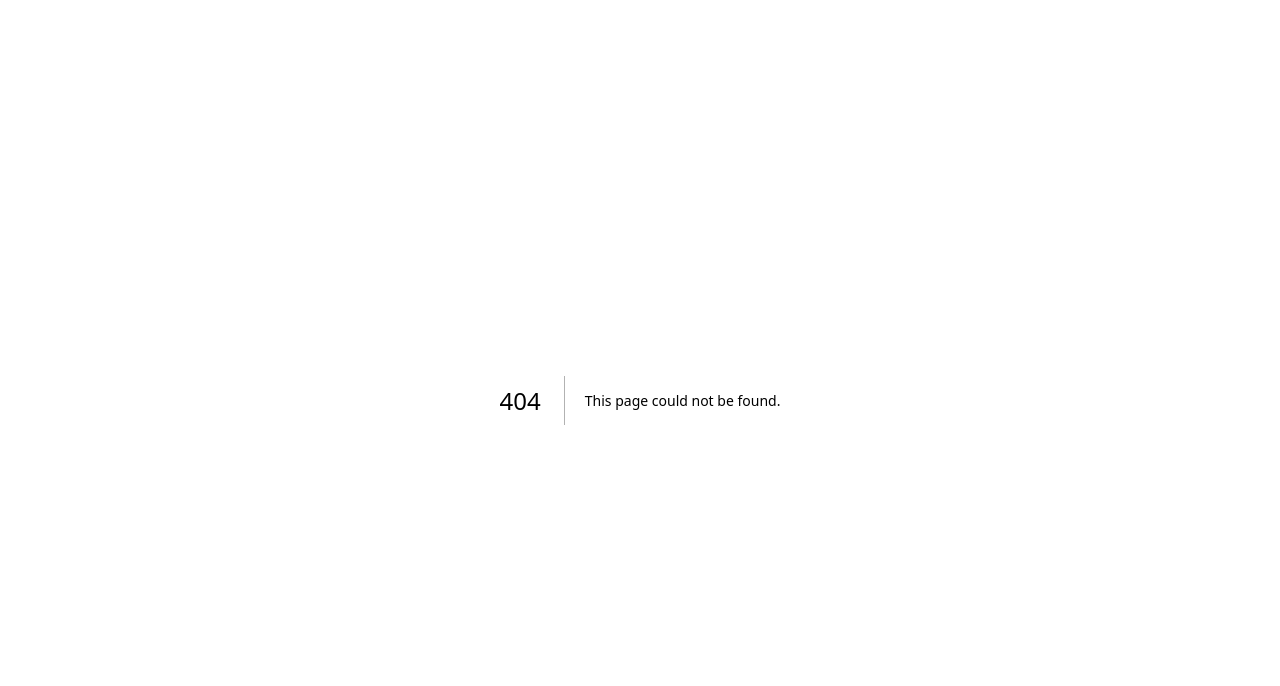
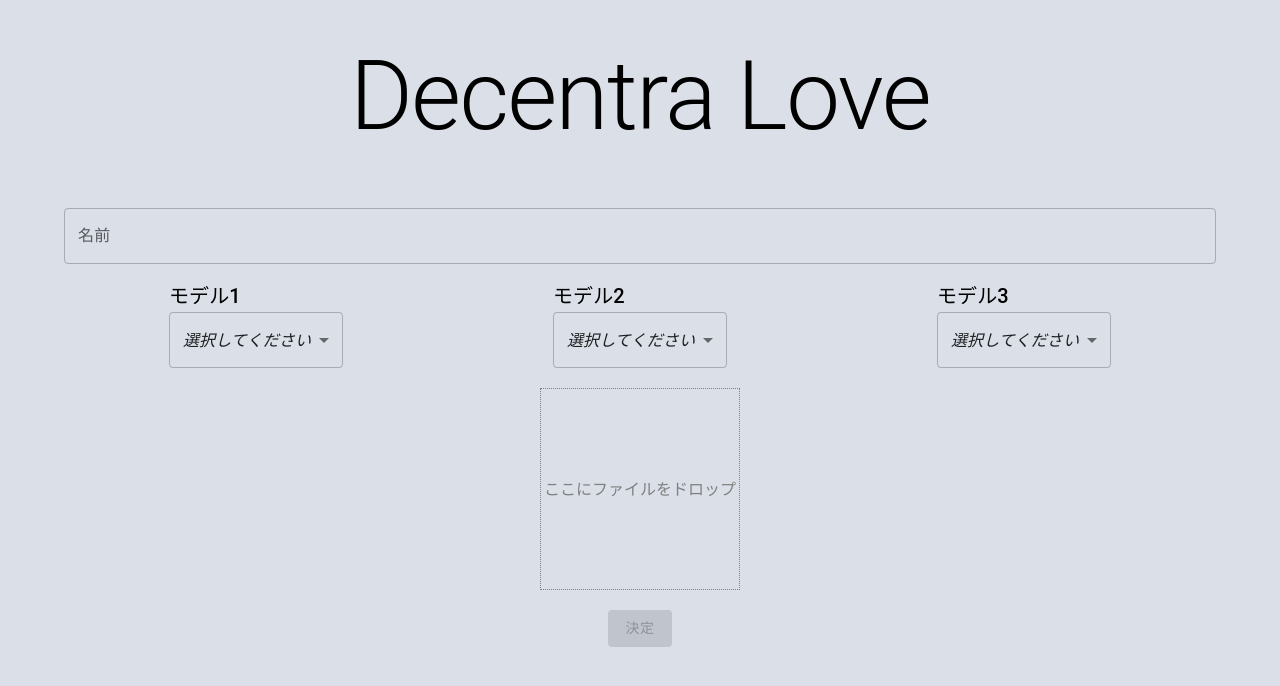
Before and after one commit to trmti/Web3_front, a Next.js app: page /model_select in a window 1280 px wide. Before the commit this address had no page. Shown: the top 686 px of the page. Built offline with nearby package versions, Linux system fonts and the light colour scheme.

Commit message:
translate tsx

```diff
--- /dev/null
+++ b/app/model_select/page.tsx
@@ -0,0 +1,151 @@
+"use client";
+
+import React, { useState, useCallback, useEffect, ReactNode } from "react";
+import { Container, TextField, Select, MenuItem, Button, Box, Typography, SelectChangeEvent } from "@mui/material";
+import { styled } from "@mui/system";
+
+// Styled Components
+const DropArea = styled("div")({
+    lineHeight: "200px",
+    width: "200px",
+    textAlign: "center",
+    border: "1px dotted #808080",
+    color: "#808080",
+    margin: "20px auto",
+});
+
+const FilePreview = styled("div")({
+    marginTop: "20px",
+    textAlign: "center",
+});
+
+// Components
+const ModelSelector = ({
+    label,
+    value,
+    onChange,
+    options,
+}: {
+    label: string;
+    value: string;
+    onChange: (event: SelectChangeEvent<string>, child: ReactNode) => void;
+    options: { value: string; label: string }[];
+}) => (
+    <Box>
+        <Typography variant="h6">{label}</Typography>
+        <Select fullWidth value={value} onChange={onChange} displayEmpty>
+            <MenuItem value="">
+                <em>選択してください</em>
+            </MenuItem>
+            {options.map((option) => (
+                <MenuItem key={option.value} value={option.value}>
+                    {option.label}
+                </MenuItem>
+            ))}
+        </Select>
+    </Box>
+);
+
+const Home = () => {
+    const [name, setName] = useState("");
+    const [model1, setModel1] = useState("");
+    const [model2, setModel2] = useState("");
+    const [model3, setModel3] = useState("");
+    const [file, setFile] = useState<File | null>(null);
+    const [isButtonEnabled, setIsButtonEnabled] = useState(false);
+
+    const models = [
+        { value: "Llama-2-7b-Japanese", label: "Llama-2-7b-Japanese" },
+        { value: "haqishen-Llama-3-8B-Japanese", label: "haqishen-Llama-3-8B-Japanese" },
+        { value: "umiyuki-Japanese-Chat-Umievo", label: "umiyuki-Japanese-Chat-Umievo" },
+    ];
+
+    useEffect(() => { setIsButtonEnabled(model1 !== '' && model2 !== '' && model3 !== ''); }, [model1, model2, model3]);
+
+    const handleFileChange = (e: React.ChangeEvent<HTMLInputElement>) => {
+        if (e.target.files && e.target.files[0]) {
+            setFile(e.target.files[0]);
+        }
+    };
+
+    const handleDrop = (e: React.DragEvent<HTMLDivElement>) => {
+        e.preventDefault();
+        if (e.dataTransfer.files && e.dataTransfer.files[0]) {
+            setFile(e.dataTransfer.files[0]);
+        }
+    };
+
+    const handleDragOver = (e: React.DragEvent<HTMLDivElement>) => e.preventDefault();
+
+    const handleSubmit = useCallback(() => {
+        window.location.href = `http://127.0.0.1:5500/resulthtml.html?select1=${model1}&select2=${model2}&select3=${model3}`;
+    }, [model1, model2, model3]);
+
+    return (
+        <Container>
+            <Box textAlign="center" py={5}>
+                <Typography variant="h1">Decentra Love</Typography>
+            </Box>
+
+            <Box my={2}>
+                <TextField
+                    fullWidth
+                    label="名前"
+                    variant="outlined"
+                    value={name}
+                    onChange={(e) => setName(e.target.value)}
+                />
+            </Box>
+
+            <Box display="flex" justifyContent="space-around" my={2}>
+                <ModelSelector
+                    label="モデル1"
+                    value={model1}
+                    onChange={(e) => setModel1(e.target.value as string)}
+                    options={models}
+                />
+                <ModelSelector
+                    label="モデル2"
+                    value={model2}
+                    onChange={(e) => setModel2(e.target.value as string)}
+                    options={models}
+                />
+                <ModelSelector
+                    label="モデル3"
+                    value={model3}
+                    onChange={(e) => setModel3(e.target.value as string)}
+                    options={models}
+                />
+            </Box>
+
+
+
+            <DropArea onDragOver={handleDragOver} onDrop={handleDrop}>
+                ここにファイルをドロップ
+            </DropArea>
+            <input type="file" id="userfile" style={{ display: "none" }} onChange={handleFileChange} />
+            <FilePreview>
+                {file && file.type.startsWith("image/") ? (
+                    <img id="img1" src={URL.createObjectURL(file)} alt="Preview" />
+                ) : (
+                    file && <div className="fileIcon">{file.name}</div>
+                )}
+            </FilePreview>
+
+
+            <Box textAlign="center" my={2}>
+                <Button
+                    variant="contained"
+                    color="primary"
+                    disabled={!isButtonEnabled}
+                    onClick={handleSubmit}
+                >
+                    決定
+                </Button>
+            </Box>
+        </Container>
+
+    );
+};
+
+export default Home;
```
